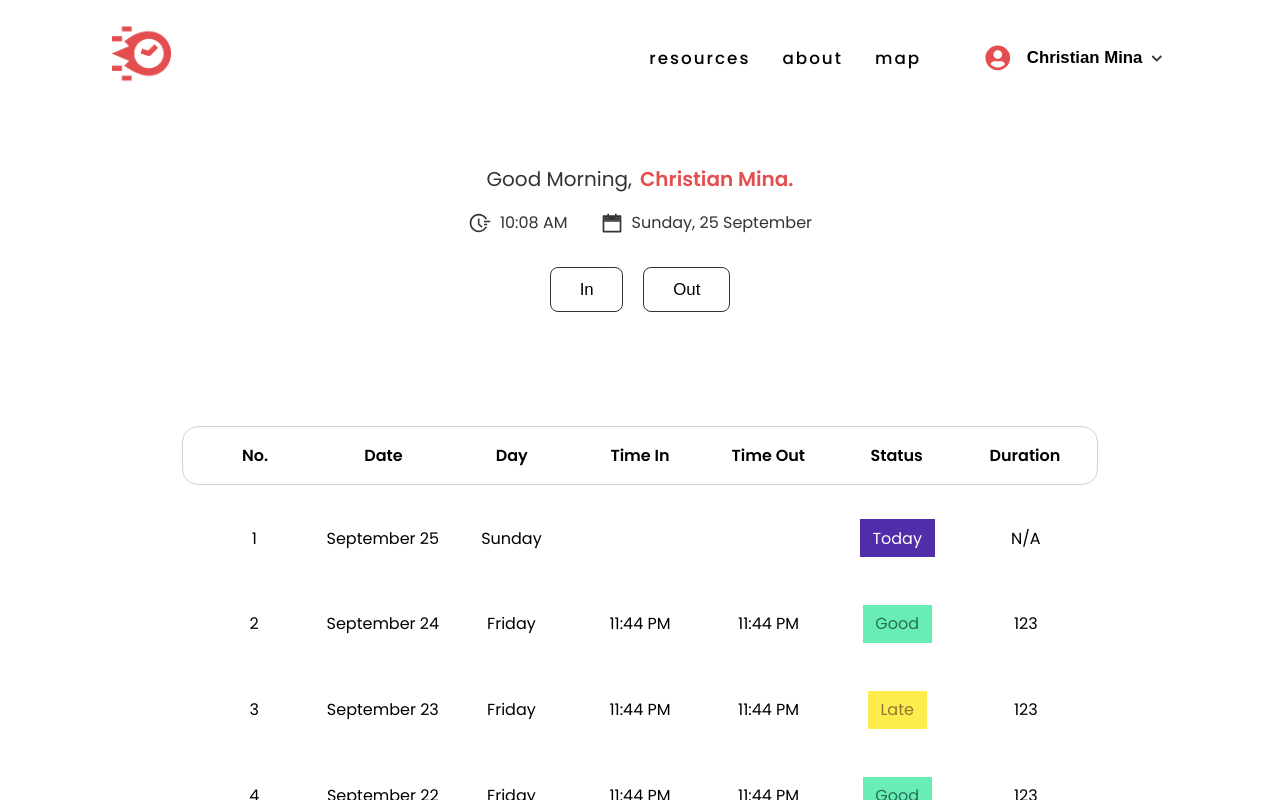
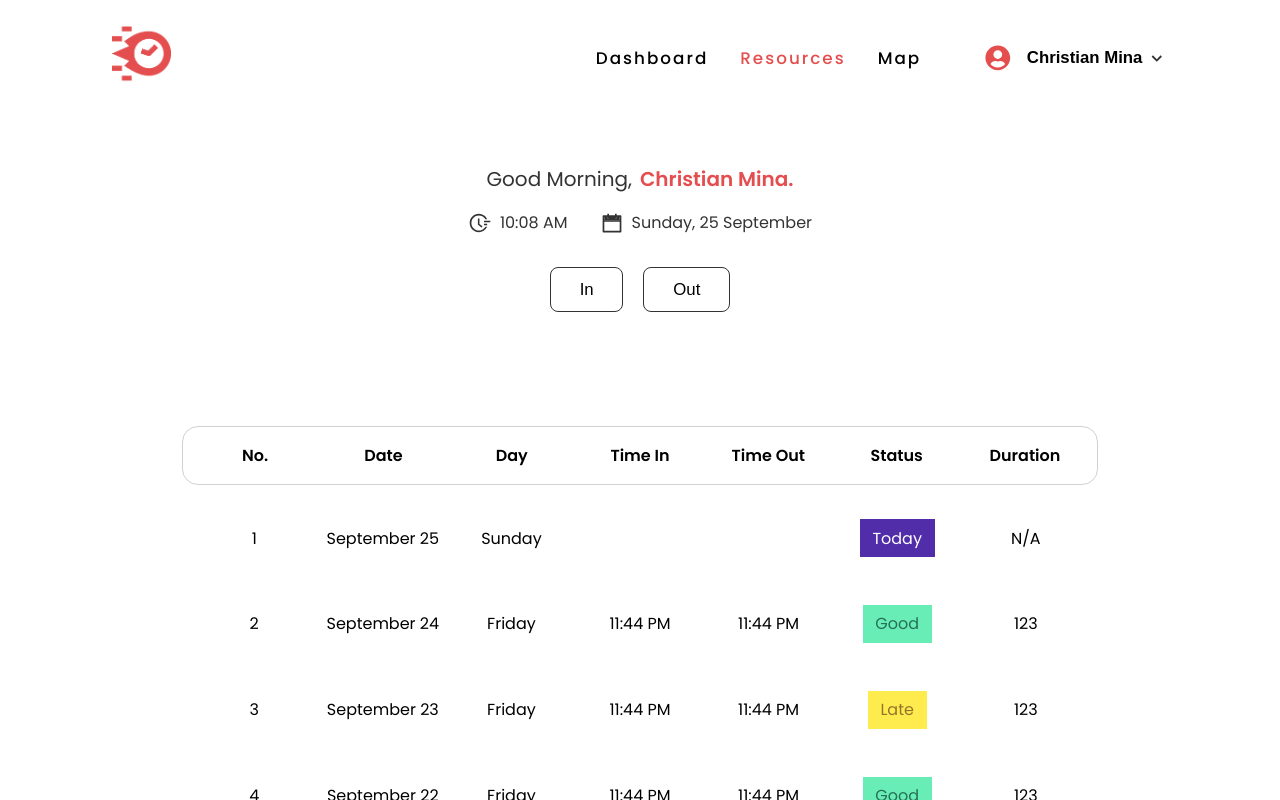
Before and after one commit to sinsimi12/teachers-hack, a React (Create React App) app: page / in a window 1280 px wide. Both pictures are taken after a click on the button "Log In". Shown: the top 800 px of the page. Built offline with nearby package versions, Linux system fonts and the light colour scheme.

Commit message:
Add active nav links class & dashboard link

```diff
--- a/src/routes/Navigation/Navigation.route.jsx
+++ b/src/routes/Navigation/Navigation.route.jsx
@@ -1,5 +1,5 @@
 import React, { useState, useEffect, useRef } from "react";
-import { Link, Outlet, Navigate } from "react-router-dom";
+import { NavLink, Link, Outlet, Navigate } from "react-router-dom";
 
 import { FaUserCircle } from "react-icons/fa";
 import { BiChevronDown } from "react-icons/bi";
@@ -55,22 +55,38 @@ const Navigation = () => {
                 <ul>
                     {isLoggedIn && (
                         <li>
-                            <Link to="resources" className="nav__link">
-                                Resources
-                            </Link>
+                            <NavLink to="admin" className="nav__link">
+                                {({ isActive }) => (
+                                    <span className={isActive ? "active" : ""}>Dashboard</span>
+                                )}
+                            </NavLink>
                         </li>
                     )}
 
-                    <li>
-                        <Link to="" className="nav__link">
-                            About
-                        </Link>
-                    </li>
+                    {isLoggedIn && (
+                        <li>
+                            <NavLink to="/resources" className="nav__link">
+                                {({ isActive }) => (
+                                    <span className={isActive ? "active" : ""}>Resources</span>
+                                )}
+                            </NavLink>
+                        </li>
+                    )}
+
+                    {/* <li>
+                        <NavLink to="" className="nav__link">
+                            {({ isActive }) => (
+                                <span className={isActive ? "active" : ""}>About</span>
+                            )}
+                        </NavLink>
+                    </li> */}
 
                     <li>
-                        <Link to="map" className="nav__link">
-                            Map
-                        </Link>
+                        <NavLink to="map" className="nav__link">
+                            {({ isActive }) => (
+                                <span className={isActive ? "active" : ""}>Map</span>
+                            )}
+                        </NavLink>
                     </li>
 
                     {isLoggedIn && (
--- a/src/routes/Navigation/Navigation.styles.scss
+++ b/src/routes/Navigation/Navigation.styles.scss
@@ -29,12 +29,18 @@
     }
 
     &__link {
-        font-weight: 500;
-        font-size: 1.05rem;
-        display: flex;
-        align-items: center;
-        text-transform: lowercase;
-        letter-spacing: 2px;
+        span {
+            font-weight: 500;
+            font-size: 1.05rem;
+            display: flex;
+            align-items: center;
+            text-transform: capitalize;
+            letter-spacing: 2px;
+
+            &.active {
+                color: #e44e4f;
+            }
+        }
 
         &:hover {
             color: #e44e4f;
```
